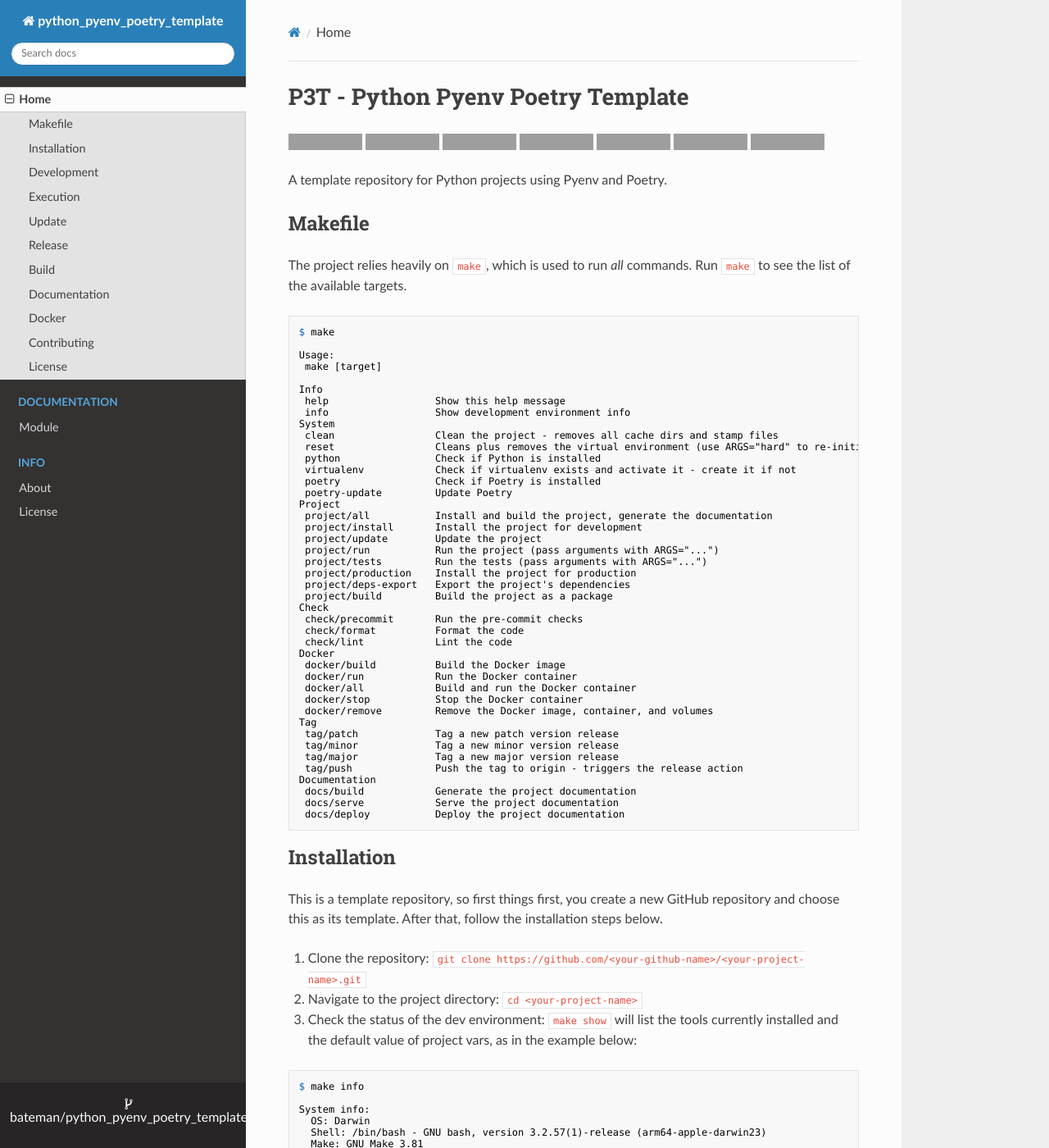
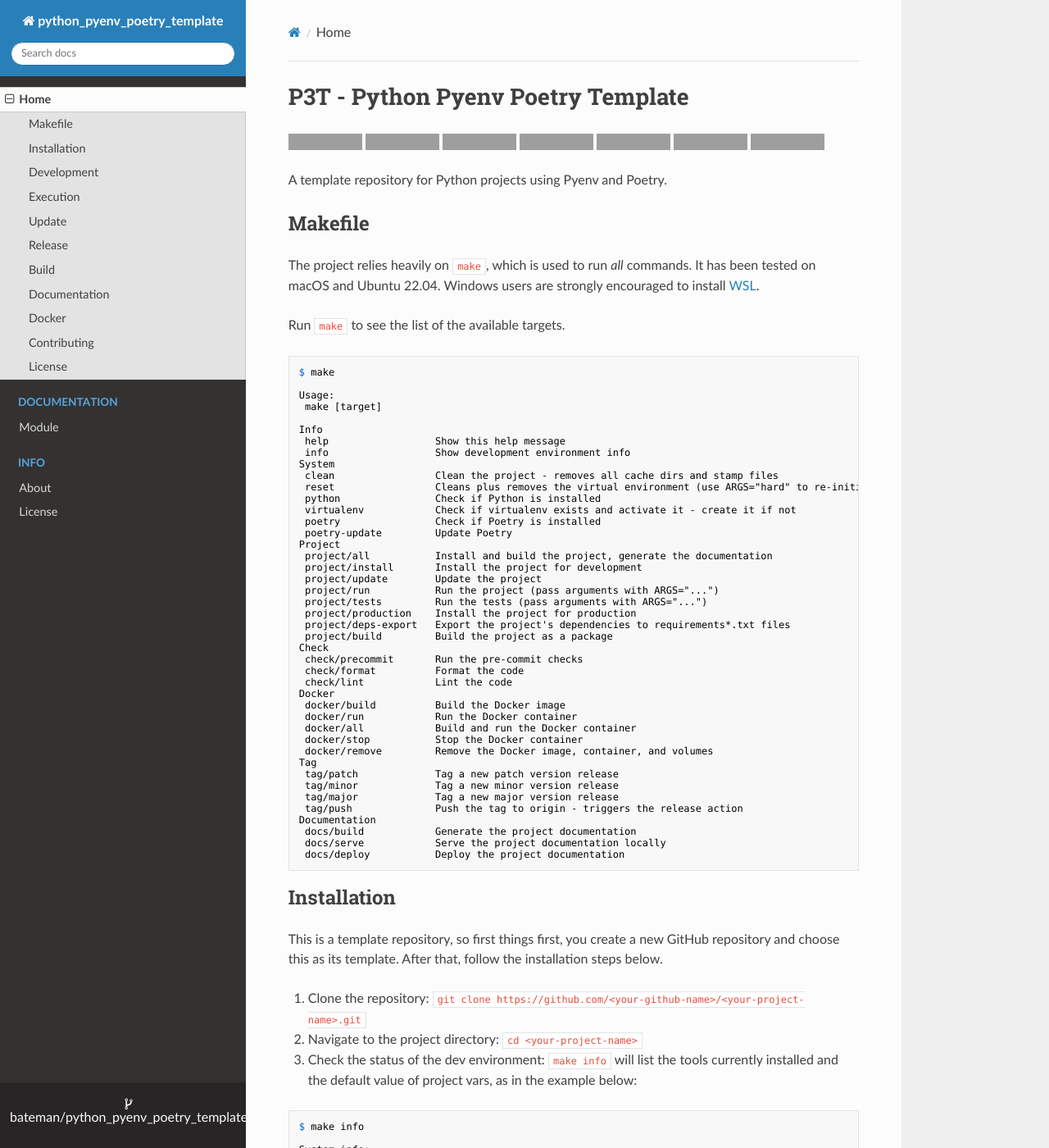
Before and after one commit to bateman/python_pyenv_poetry_template, an MkDocs documentation site: the page built from docs/index.md, in a window 1280 px wide and 1400 px high. Shown: the whole window at 82% size. Built offline with MkDocs 1.6.1, drawn with Linux system fonts in a browser that asks for light colours; nearby versions of some CDN libraries; part of the change alters nothing that is shown; some of the changed text lies outside the part shown; grey boxes are pictures that could not be loaded.

Commit message:
Update documentation

````diff
--- a/docs/index.md
+++ b/docs/index.md
@@ -12,7 +12,9 @@ A template repository for Python projects using Pyenv and Poetry.
 
 ## Makefile
 
-The project relies heavily on `make`, which is used to run *all* commands. Run `make` to see the list of the available targets.
+The project relies heavily on `make`, which is used to run *all* commands. It has been tested on macOS and Ubuntu 22.04. Windows users are strongly encouraged to install [WSL](https://learn.microsoft.com/en-us/windows/wsl/install).
+
+Run `make` to see the list of the available targets.
 
 ```console
 $ make
@@ -37,7 +39,7 @@ Project
  project/run           Run the project (pass arguments with ARGS="...")
  project/tests         Run the tests (pass arguments with ARGS="...")
  project/production    Install the project for production
- project/deps-export   Export the project's dependencies
+ project/deps-export   Export the project's dependencies to requirements*.txt files
  project/build         Build the project as a package
 Check
  check/precommit       Run the pre-commit checks
@@ -56,7 +58,7 @@ Tag
  tag/push              Push the tag to origin - triggers the release action
 Documentation
  docs/build            Generate the project documentation
- docs/serve            Serve the project documentation
+ docs/serve            Serve the project documentation locally
  docs/deploy           Deploy the project documentation
 ```
 
@@ -66,7 +68,7 @@ This is a template repository, so first things first, you create a new GitHub re
 
 1. Clone the repository: `git clone https://github.com/<your-github-name>/<your-project-name>.git `
 2. Navigate to the project directory: `cd <your-project-name>`
-3. Check the status of the dev environment: `make show` will list the tools currently installed and the default value of project vars, as in the example below:
+3. Check the status of the dev environment: `make info` will list the tools currently installed and the default value of project vars, as in the example below:
 ```console
 $ make info
 
@@ -93,16 +95,10 @@ Docker info:
   Docker image name: p3t
   Docker container name: p3t
 ```
-4. If any of the needed tools is missing, it will be marked as '*not installed*'. Install them and re-run `make info` to ensure the tools are now correctly installed and in your PATH.
-5. Update the project variables values by editing the file `Makefile.env`. Below is the list of variable that you can ovveride. If a variable is not provided, its default value will be used. Check the variable configuration using `make info`.
+4. If any of the needed tools are missing, it will be marked as '*not installed*'. Install them and re-run `make info` to ensure the tools are now correctly installed and in your PATH.
+5. Update the project variables values by editing `pyproject.toml`. In addition, you can add any of the variables in the list below to a `Makefile.env` file to override the default values used in the  `Makefile`. You can check the variables configuration using `make info`.
 ```bash
-PROJECT_NAME=P3T template
-PROJECT_VERSION=0.0.1
-PROJECT_DESCRIPTION='Override default values of project variables in Makefile.env'
-PROJECT_LICENSE=MIT
-GITHUB_USER_NAME=bateman
-GITHUB_USER_EMAIL=nospam@email.org
-PROJECT_REPO=https://github.com/bateman/p3t.git
+PYTHON_VERSION=3.12.1
 PYENV_VIRTUALENV_NAME=venvp3t
 DOCKER_CONTAINER_NAME=p3t
 DOCKER_IMAGE_NAME=p3t
@@ -154,7 +150,7 @@ Run `make project/update` to update all the dependencies using `poetry`.
   - `make tag/patch` - e.g., 0.1.0 -> 0.1.1
   - `make tag/minor` - e.g., 0.1.1 -> 0.2.0
   - `make tag/major` - e.g., 0.2.0 -> 1.0.0
-* Run `make tag/push` to trigger the upload of a new release by excuting the GitHub Action `release.yml`.
+* Run `make tag/push` to trigger the upload of a new release by executing the GitHub Action `release.yml`.
 
 > [!WARNING]
 > Before uploading a new release, you need to add a `RELEASE_TOKEN` to your repository's 'Actions secrets and variables' settings page. The `RELEASE_TOKEN` is generated from your GitHub 'Developer Settings' page. Make sure to select the full `repo` scope when generating it.
@@ -166,10 +162,10 @@ The `*.tar.gz` and `*.whl` will be placed in the `BUILD` directory (by default `
 
 ## Documentation
 
-* Run `make docs/build` to build the project documentation using `mkdocstrings`. The documentation will be generated from your project files' comments in doctring format.
+* Run `make docs/build` to build the project documentation using `mkdocstrings`. The documentation will be generated from your project files' comments in docstring format.
 The documentation files will be stored in the `DOCS_SITE` directory (by default `site/`).
-* Run `make docs/server` to browse the built site locally, at http://127.0.0.1:8000/your-github-name/your-project-name/
-* Run `make docs/deploy` to publish the documentation site as GitHub pages. The content will be published to a separate branch, name `gh-pages`. Access the documentation online at https://your-github-name.github.io/your-project-name/
+* Run `make docs/serve` to browse the built site locally, at http://127.0.0.1:8000/your-github-name/your-project-name/
+* Run `make docs/deploy` to publish the documentation site as GitHub pages. The content will be published to a separate branch, named `gh-pages`. Access the documentation online at https://your-github-name.github.io/your-project-name/
 
 > [!NOTE]
 > After the first deployment to your GitHub repository, your repository Pages settings (Settings > Pages) will be automatically updated to point to the documentation site content stored in the `gh-pages` branch.
````
